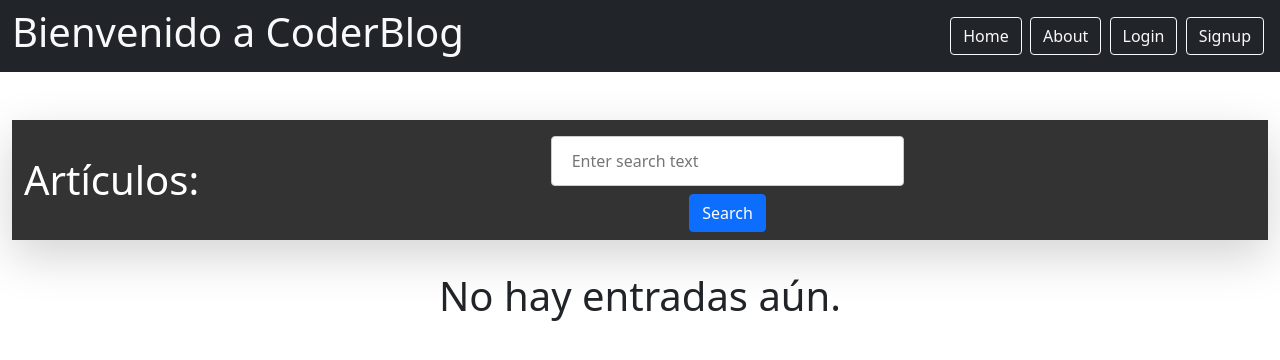
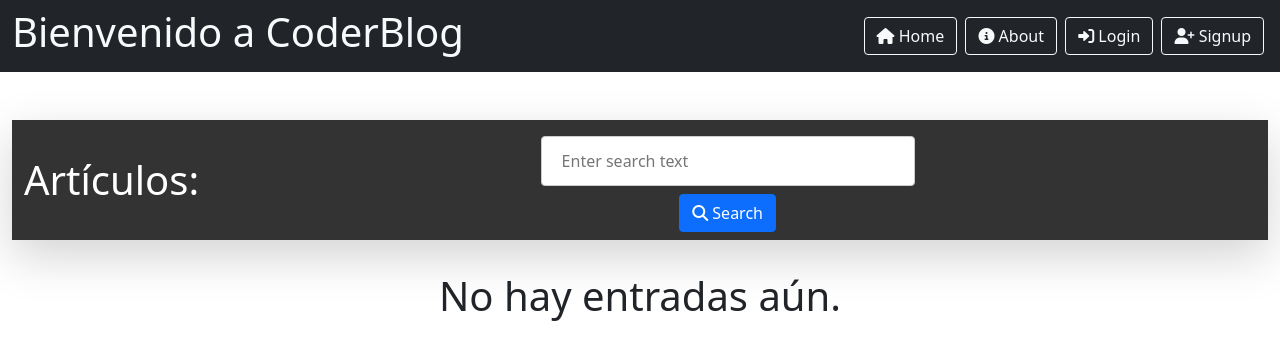
Before and after one commit to sanchezmiguel/CoderBlogRepo, a Django app: page / in a window 1280 px wide. Shown: the top 360 px of the page. Run offline with Django 4.2, Linux system fonts and the light colour scheme; data that the repository does not hold is empty; some libraries are stand-ins or nearby versions.

Commit message:
agregar inconos en botones de articulo detail hay un bug que no se muestran el la pagina de articulo list y la barra que esta en base si se muestran

```diff
--- a/coderDjango/blogApp/templates/blogApp/articulo_list.html
+++ b/coderDjango/blogApp/templates/blogApp/articulo_list.html
@@ -8,17 +8,26 @@
             <form action="{% url 'articulo.list' %}" class="form-inline" method="get" style="display: inline-block;">
                 <div>
                     {{ form.search_text }}
-                    <button class="btn btn-primary" type="submit">Search</button>
+                    <button class="btn btn-primary" type="submit">
+                        <i class="fas fa-search"></i> Search
+                    </button>
                 </div>
             </form>
         </div>
         <div aria-label="Ordenar por" class="btn-group" role="group">
             {% if articulos %}
-            <a class="btn btn-primary mx-1" href="{% url 'articulo.list' %}?orden=title">Ordenar por Título</a>
-            <a class="btn btn-primary mx-1" href="{% url 'articulo.list' %}?orden=author">Ordenar por Autor</a>
-            <a class="btn btn-primary mx-1" href="{% url 'articulo.list' %}?orden=created">Ordenar por Fecha</a>
+            <a class="btn btn-primary mx-1" href="{% url 'articulo.list' %}?orden=title">
+                <i class="fas fa-sort-alpha-down"></i> Ordenar por Título
+            </a>
+            <a class="btn btn-primary mx-1" href="{% url 'articulo.list' %}?orden=author">
+                <i class="fas fa-user"></i> Ordenar por Autor
+            </a>
+            <a class="btn btn-primary mx-1" href="{% url 'articulo.list' %}?orden=created">
+                <i class="fas fa-calendar-alt"></i> Ordenar por Fecha
+            </a>
             {% endif %}
         </div>
+
     </div>
 </nav>
 <div class="container mt-3">
@@ -28,24 +37,22 @@
         <div class="col-md-4">
             <div class="card mb-4 card-color shadow-lg">
                 {% if articulo.image %}
-                <!--                <img alt="{{ articulo.title }}" class="card-img-top" src="{{ articulo.image.url }}" width="100" height="100">-->
                 <img alt="{{ articulo.title }}" class="card-img-top mx-auto" src="{{ articulo.image.url }}"
                      style="max-height: 200px;">
-
                 {% endif %}
                 <div class="card-body">
                     <h5 class="card-title">{{ articulo.title }}</h5>
-                    <!--                    <h6 class="card-subtitle mb-2 text-muted">{{ articulo.subtitle }}</h6>-->
                     <h6 class="card-subtitle mb-2 text-muted"
                         style="white-space: nowrap; overflow: hidden; text-overflow: ellipsis; max-height: 1.2em;">
                         {{ articulo.subtitle }}</h6>
-
-                    <!--                    <p class="card-text">{{ articulo.text|safe|truncatechars:150 }}</p>-->
                     <div class="card-footer">
                         <i class="fas fa-user"></i> {{articulo.author}}
                         <i class="fas fa-calendar"></i> {{articulo.created|date:"Y-m-d" }}
                         <br>
-                        <a class="btn btn-primary mt-3" href="{% url 'articulo.detail' pk=articulo.id %}">Leer más</a>
+                        <a class="btn btn-primary mt-3" href="{% url 'articulo.detail' pk=articulo.id %}">
+                            Leer más <i class="fas fa-arrow-right"></i>
+                        </a>
+
                     </div>
                 </div>
             </div>
--- a/coderDjango/static/templates/base.html
+++ b/coderDjango/static/templates/base.html
@@ -11,6 +11,8 @@
     <script src="{% static 'ckeditor/ckeditor/ckeditor.js' %}" type="text/javascript"></script>
     <script src="{% static 'ckeditor/ckeditor-init.js' %}" type="text/javascript"></script>
     <link href="https://cdnjs.cloudflare.com/ajax/libs/font-awesome/6.2.1/css/all.min.css" rel="stylesheet">
+    <link href="https://cdnjs.cloudflare.com/ajax/libs/font-awesome/6.2.0/css/all.min.css" rel="stylesheet">
+
     <script>
         window.addEventListener('load', function () {
             var successMessages = document.querySelectorAll('.alert-success');
@@ -32,16 +34,20 @@
         {% endif %}
 
         <div class="ms-auto">
-            <a class="btn btn-outline-light me-1" href="{% url 'articulo.list' %}">Home</a>
-            <a class="btn btn-outline-light me-1" href="{% url 'about_creator' %}">About</a>
+            <a class="btn btn-outline-light me-1" href="{% url 'articulo.list' %}"><i class="fas fa-home"></i> Home</a>
+            <a class="btn btn-outline-light me-1" href="{% url 'about_creator' %}"><i class="fas fa-info-circle"></i>
+                About</a>
             {% if user.is_authenticated %}
-            <a class="btn btn-outline-light me-1" href="{% url 'articulo.new' %}">Create New blog</a>
-            <a class="btn btn-outline-light me-1" href="{% url 'messages' %}">Messages</a>
-            <a class="btn btn-outline-light me-1" href="{% url 'profile' %}">My Profile</a>
-            <a class="btn btn-outline-light me-1" href="{% url 'logout' %}">Logout</a>
+            <a class="btn btn-outline-light me-1" href="{% url 'articulo.new' %}"><i class="fas fa-plus-circle"></i>
+                Create New blog</a>
+            <a class="btn btn-outline-light me-1" href="{% url 'messages' %}"><i class="fas fa-envelope"></i>
+                Messages</a>
+            <a class="btn btn-outline-light me-1" href="{% url 'profile' %}"><i class="fas fa-user"></i> My Profile</a>
+            <a class="btn btn-outline-light me-1" href="{% url 'logout' %}"><i class="fas fa-sign-out-alt"></i>
+                Logout</a>
             {% else %}
-            <a class="btn btn-outline-light me-1" href="{% url 'login' %}">Login</a>
-            <a class="btn btn-outline-light me-1" href="{% url 'signup' %}">Signup</a>
+            <a class="btn btn-outline-light me-1" href="{% url 'login' %}"><i class="fas fa-sign-in-alt"></i> Login</a>
+            <a class="btn btn-outline-light me-1" href="{% url 'signup' %}"><i class="fas fa-user-plus"></i> Signup</a>
             {% endif %}
         </div>
     </div>
@@ -53,7 +59,7 @@
     <div class="alert alert-success">
         <ul class="messages">
             {% for message in messages %}
-                        <li {% if message.tags %} class="{{ message.tags }}"{% endif %}>{{ message }}</li>
+            <li %} %} class="{{ message.tags }}" endif if message.tags {% {%>{{ message }}</li>
             {% endfor %}
         </ul>
     </div>
```
Also changed, not shown: coderDjango/blogApp/templates/blogApp/articulo_detail.html (+11 -3 lines), 1 other file. Lines whose indentation alone changed are shown as unchanged.
